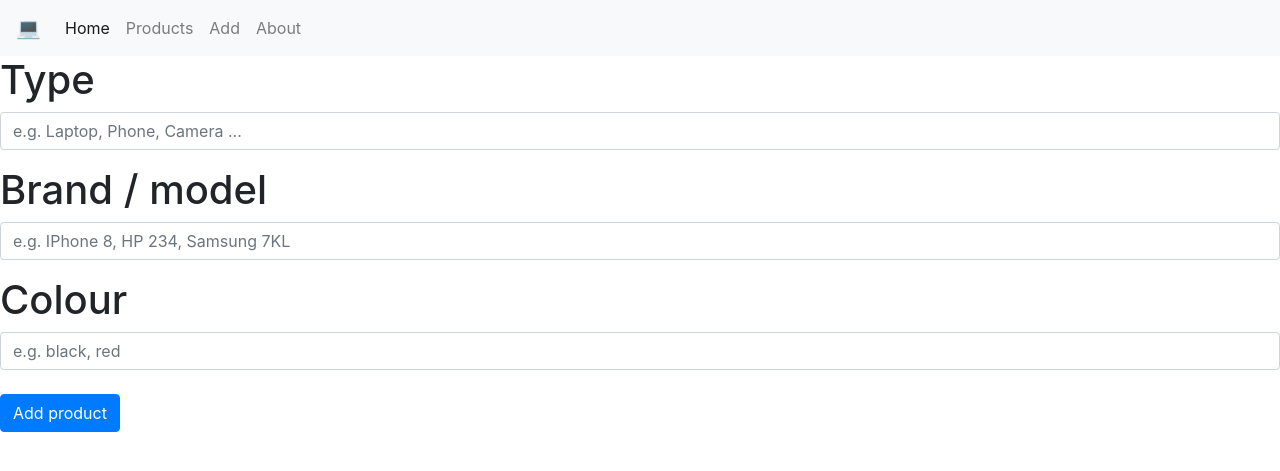
After one commit to azotamiota/flask-electronics, a Flask app: page /add in a window 1280 px wide. The commit adds this page. Shown: the top 471 px of the page. Run offline with Flask 2, Linux system fonts and the light colour scheme.

Commit message:
add many routes

```diff
--- a/app.py
+++ b/app.py
@@ -1,5 +1,4 @@
-from crypt import methods
-from flask import Flask, render_template, url_for
+from flask import Flask, render_template, url_for, request, redirect
 
 app = Flask(__name__)
 
@@ -13,13 +12,17 @@ electronics = [
 @app.route('/')
 @app.route('/home')
 def home():
-    return render_template('home.html')
+    return render_template('home.html', title='Home')
 
 @app.route('/products')
 def products():
     return render_template('products.html', electronics=electronics, title='Products')
+    # elif methods == 'DELETE':
+    #     remnant_products = [product for product in electronics if product['id'] == id]
+    #     return render_template('one_product.html', product=matching_product[0], title=matching_product[0]['brand-model'], image=matching_product[0]['image'])
 
-@app.route('/products/<int:id>/', methods=['GET', 'DELETE', 'PATCH'])
+
+@app.route('/products/<int:id>/')
 def one_product(id):
     matching_product = [product for product in electronics if product['id'] == id ]
     return render_template('one_product.html', product=matching_product[0], title=matching_product[0]['brand-model'], image=matching_product[0]['image'])
@@ -28,5 +31,31 @@ def one_product(id):
 def about():
     return render_template('about.html')
 
+@app.route('/delete/<int:id>')
+def delete(id):
+    global electronics
+    new_electronics = [product for product in electronics if product['id'] != id]
+    electronics = new_electronics
+    return render_template('products.html', electronics=electronics, title='Products')
+
+@app.route('/add', methods=['GET', 'POST'])
+def add_product():
+    if request.method == 'GET':
+        return render_template('add_product.html', title='Add product')
+    else:
+        id = len(electronics) + 1
+        type = request.form['type-input']
+        brand = request.form['brand-model']
+        colour = request.form['colour']
+        electronics.append({
+            'id': id, 'type': type, 'brand-model': brand, 'colour': colour, 'image': f'https://unsplash.com/s/photos/{brand}'
+        })
+        return redirect(url_for('products'))
+
+@app.route('/modify/<int:id>', methods=['GET', 'POST'])
+def modify_product(id):
+    if request.method == 'GET':
+        return render_template('modify_product.html', title='Modify product')
+
 if __name__ == '__main__':
     app.run(debug=True)
--- /dev/null
+++ b/templates/add_product.html
@@ -0,0 +1,19 @@
+{% extends 'base.html' %}
+{% block title %}{{ title }}{% endblock %}
+{% block content %}
+<form method="POST" onsubmit="">
+  <div class="form-group">
+    <label for="type-input">Type</label>
+    <input type="text" class="form-control" name="type-input" placeholder="e.g. Laptop, Phone, Camera ...">
+  </div>
+  <div class="form-group">
+    <label for="brand-model">Brand / model</label>
+    <input type="text" class="form-control" name="brand-model" placeholder="e.g. IPhone 8, HP 234, Samsung 7KL">
+  </div>
+  <div class="form-group">
+    <label for="colour">Colour</label>
+    <input type="text" class="form-control" name="colour" placeholder="e.g. black, red">
+  </div>
+  <button type="submit" class="btn btn-primary">Add product</button>
+</form>
+{% endblock %}
--- a/templates/base.html
+++ b/templates/base.html
@@ -26,6 +26,9 @@
                 <a class="nav-link" href="{{ url_for('products')}}">Products</a>
             </li>
             <li class="nav-item">
+                <a class="nav-link" href="{{ url_for('add_product')}}">Add</a>
+            </li>
+            <li class="nav-item">
                 <a class="nav-link" href="{{ url_for('about')}}">About</a>
             </li>
             <!-- <li class="nav-item">
--- a/templates/home.html
+++ b/templates/home.html
@@ -1,5 +1,5 @@
 {% extends 'base.html' %}
-{% block title %}Home{% endblock %}
+{% block title %}{{ title }}{% endblock %}
 {% block content %}
 <h1>Home Page</h1>
 {% endblock %}
--- a/templates/products.html
+++ b/templates/products.html
@@ -20,7 +20,7 @@
       <td><a href='{{ url_for("one_product", id=product.id) }}'>{{product['brand-model']}}</a></td>
       <td>{{product.colour}}</td>
       <td><button class="btn btn-info">Modify</button></td>
-      <td><button class="btn btn-danger" >Delete</button></td>
+      <td><a href='{{ url_for("delete", id=product.id) }}'><button class="btn btn-danger">Delete</button></a></td>
     </tr>
     {% endfor %}
     <!-- <tr>
```
Also changed, not shown: templates/modify_product.html (added, +20 -0 lines).
